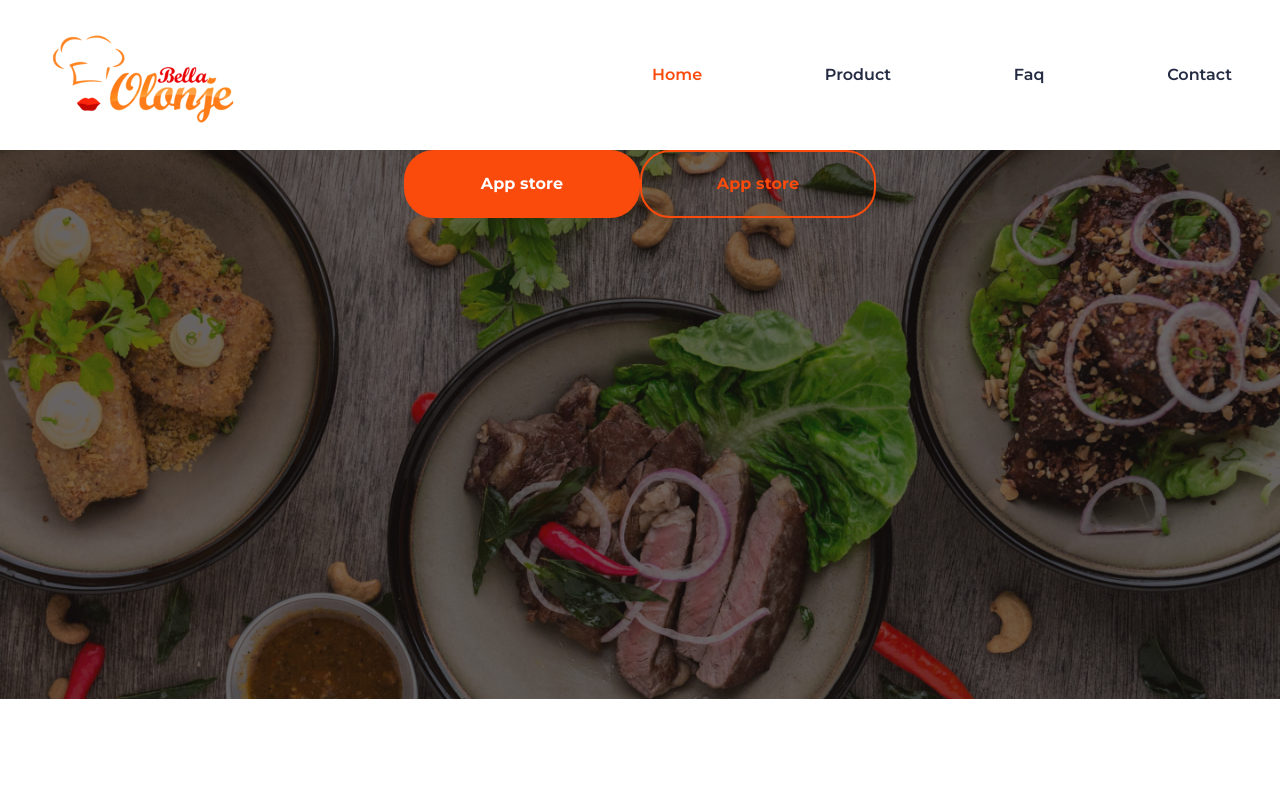
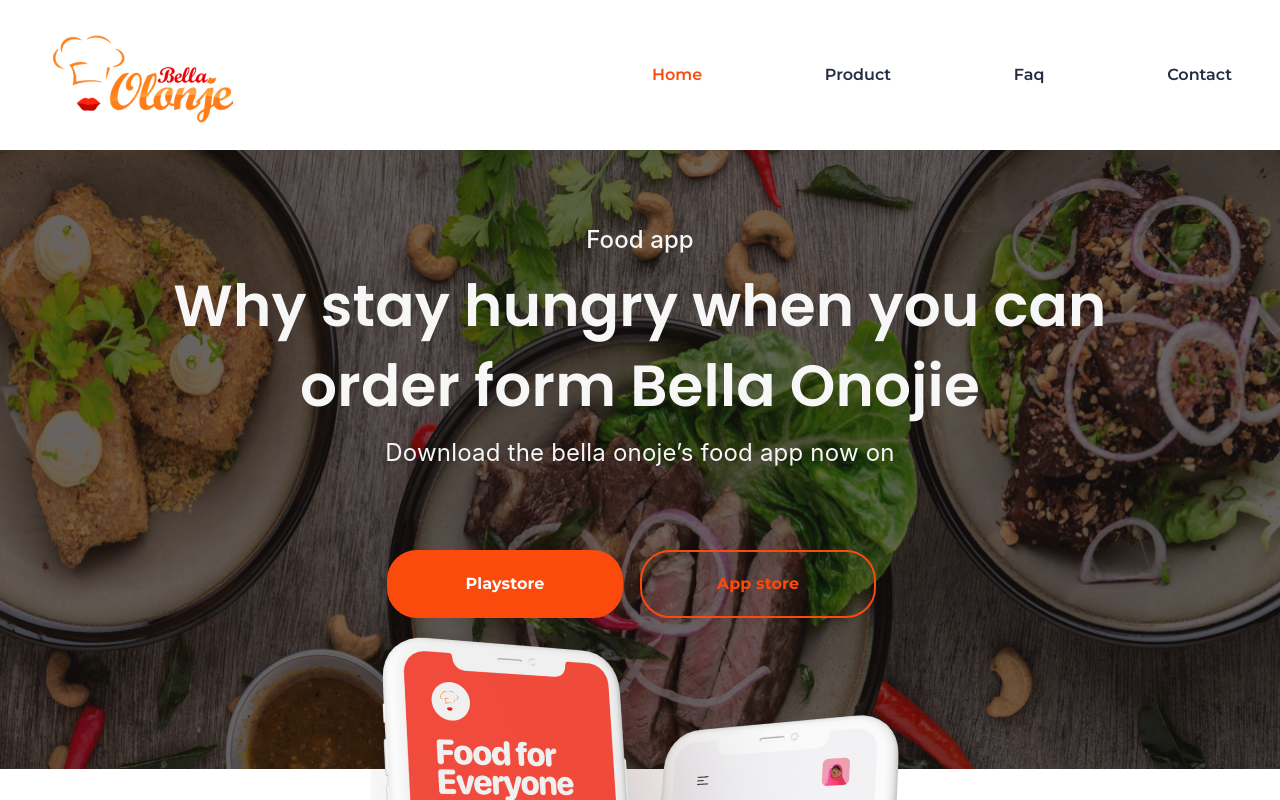
Before and after one commit to caiomyrapereira/challenge-test-din-digital, an Angular app: page /home in a window 1280 px wide. Shown: the top 800 px of the page. Built offline with nearby package versions, Linux system fonts and the light colour scheme.

Commit message:
add top-banner de download.

```diff
--- a/src/app/components/navbar/navbar.component.scss
+++ b/src/app/components/navbar/navbar.component.scss
@@ -71,6 +71,7 @@
         }
         @media screen and (max-width: 991px) {
             border-top: $border-width solid $border-color !important;
+            border-bottom: $border-width solid $border-color !important;
             width: 100%;
         }
     }
--- a/src/app/pages/home/home.component.html
+++ b/src/app/pages/home/home.component.html
@@ -1,13 +1,26 @@
 <main>
 
-    <section class="home-banner">
-        <div class="body h-100">
+    <section class="top-banner">
+        <div class="body">
             <div class="content">
-                <app-button [text]="'App store'"></app-button>
-                <app-button [text]="'App store'" [changeStyle]="'btn-close'"></app-button>
+                <div class="content-text">
+                    <h3>Food app</h3>
+                    <h1>Why stay hungry when
+                        you can order form Bella Onojie</h1>
+                    <h4> Download the bella onoje’s food app now on </h4>
+                </div>
+                <nav class="topButtondownload">
+                    <div class="playstore">
+                        <app-button [text]="'Playstore'"></app-button>
+                    </div>
+                    <div class="appstore">
+                        <app-button [text]="'App store'" [changeStyle]="'btn-close'"></app-button>
+                    </div>
+                </nav>
+                <img src="../../../assets/doisCelular.png" alt="dois celular" class="twoPhone" name="dois celular">
             </div>
         </div>
-        <img src="../assets/Rectangle.png" class="rectangle"  alt="banner" class="w-100">
+        <img src="../assets/Rectangle.png" class="rectangle" alt="banner" class="img-banner">
     </section>
 
 
--- a/src/app/pages/home/home.component.scss
+++ b/src/app/pages/home/home.component.scss
@@ -1,14 +1,80 @@
-.home-banner {
+@import "../../../styles.scss";
+
+.top-banner {
     height: 1223px;
     .body {
+        @extend .d-flex, .justify-content-center, .w-100;
         position: absolute;
-        text-align: center;
-        color: white;
-        left: 0;
-        width: 100%;
+
+        .content {
+            @extend .d-flex, .flex-column, .align-items-center;
+            width: 1000px;
+            height: 1100px;
+            max-width: 100%;
+
+            .content-text {
+                @extend .text-center;
+                margin: 72px 0px 50px 0px;
+                width: 100%;
+                height: 278px;
+                color: #f7f7f7;
+                h1 {
+                    font-family: $font-family-Poppins;
+                    font-size: 58px;
+                    line-height: 80px;
+                    letter-spacing: 0.2px;
+                }
+                h3 {
+                    font-size: $font-family;
+                    font-size: 24px;
+                    line-height: 36px;
+                    letter-spacing: 0.1px;
+                }
+
+                h4 {
+                    font-size: $font-family;
+                    font-weight: 400;
+                    font-size: 24px;
+                    line-height: 38px;
+                    letter-spacing: 0.2px;
+                }
+                @media screen and (max-width: 991px) {
+                    width: 411px;
+                    max-width: 100%;
+                    height: 282px;
+                    color: #252b42;
+                    h1 {
+                        font-size: 36px;
+                        line-height: 42px;
+                    }
+                    h3 {
+                        font-size: 16px;
+                        line-height: 24px;
+                    }
+                }
+            }
+
+            .topButtondownload {
+                @extend .d-flex, .flex-column, .flex-xl-row, .flex-lg-row, .mb-2, .align-items-center;
+                width: 506px;
+                max-width: 100%;
+                .playstore, .appstore{
+                    @extend .w-50, .mb-2, .m-lg-0, .m-xl-0;
+                    height: 75px;
+                    @media screen and (max-width: 991px) {
+                        width: auto !important;
+                    }
+                }
+            }
+
+            .twoPhone{
+                max-width: 100%
+            }
+        }
     }
 
-    .rectangle{
+    .img-banner {
+        @extend .mw-100, .w-100, .d-none, .d-xl-block, .d-lg-block;
         height: 619px;
     }
 }
--- a/src/styles.scss
+++ b/src/styles.scss
@@ -11,9 +11,12 @@
 
 @import url('https://fonts.googleapis.com/css2?family=Montserrat:wght@600;700&display=swap');
 @import url('https://fonts.googleapis.com/css2?family=Roboto:wght@700;900&display=swap');
+@import url('https://fonts.googleapis.com/css2?family=Poppins:wght@600&display=swap');
+@import url('https://fonts.googleapis.com/css2?family=Montserrat:wght@500&display=swap');
 
 $font-family:'Montserrat',sans-serif;
 $font-family-roboto: 'Roboto', sans-serif;
+$font-family-Poppins: 'Poppins', sans-serif;
 $font-color: #252B42;
 $font-color-footer:#5C5C5C;
 $background: #FFFFFF;
```
Also changed, not shown: src/assets/doisCelular.png (added).
